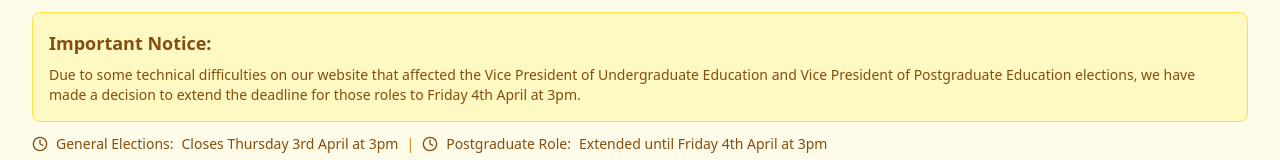
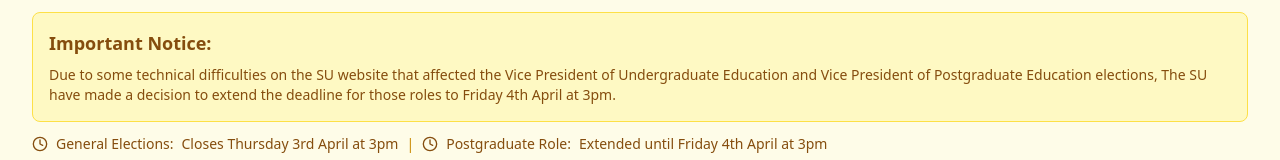
Before and after one commit to shivampandey3011/leadwidshivamvppg, a Next.js app: page / in a window 1280 px wide. Shown: the top 160 px of the page. Built offline with nearby package versions, Linux system fonts and the light colour scheme.

Commit message:
Update page.tsx

```diff
--- a/app/page.tsx
+++ b/app/page.tsx
@@ -16,8 +16,8 @@ export default function Home() {
             <div className="bg-yellow-100 p-4 rounded-lg border border-yellow-300">
               <div className="font-semibold text-lg mb-2">Important Notice:</div>
               <p className="text-sm">
-                Due to some technical difficulties on our website that affected the Vice President of
-                Undergraduate Education and Vice President of Postgraduate Education elections, we have
+                Due to some technical difficulties on the SU website that affected the Vice President of
+                Undergraduate Education and Vice President of Postgraduate Education elections, The SU have
                 made a decision to extend the deadline for those roles to Friday 4th April at 3pm.
               </p>
             </div>
```
